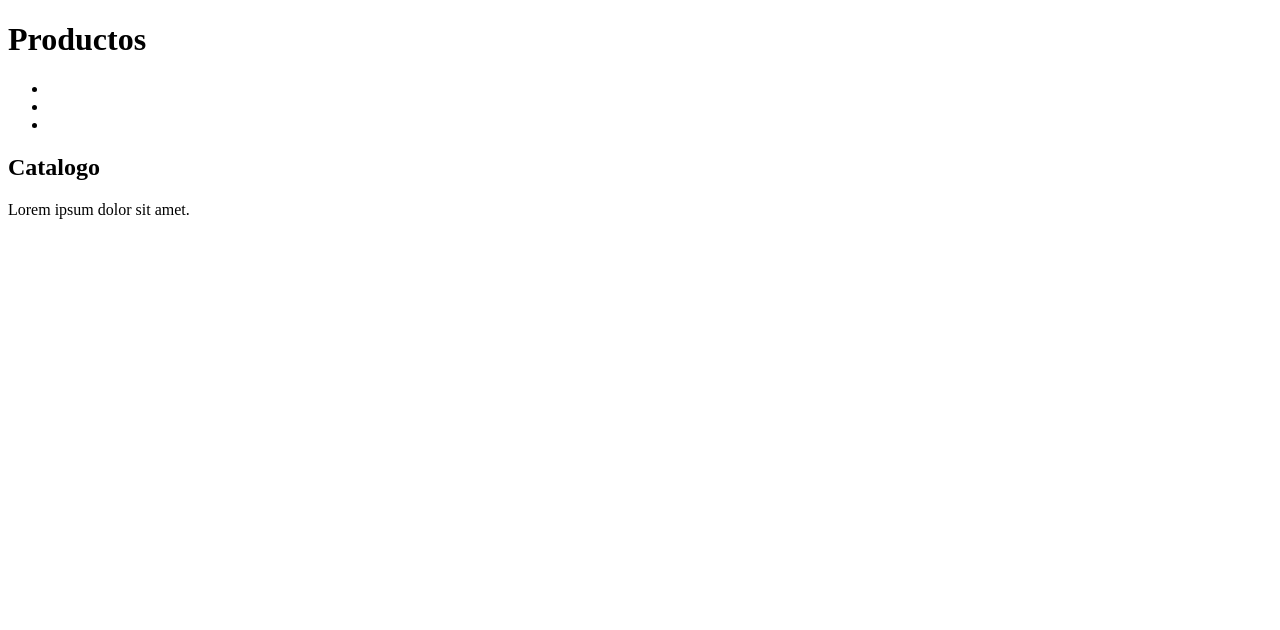
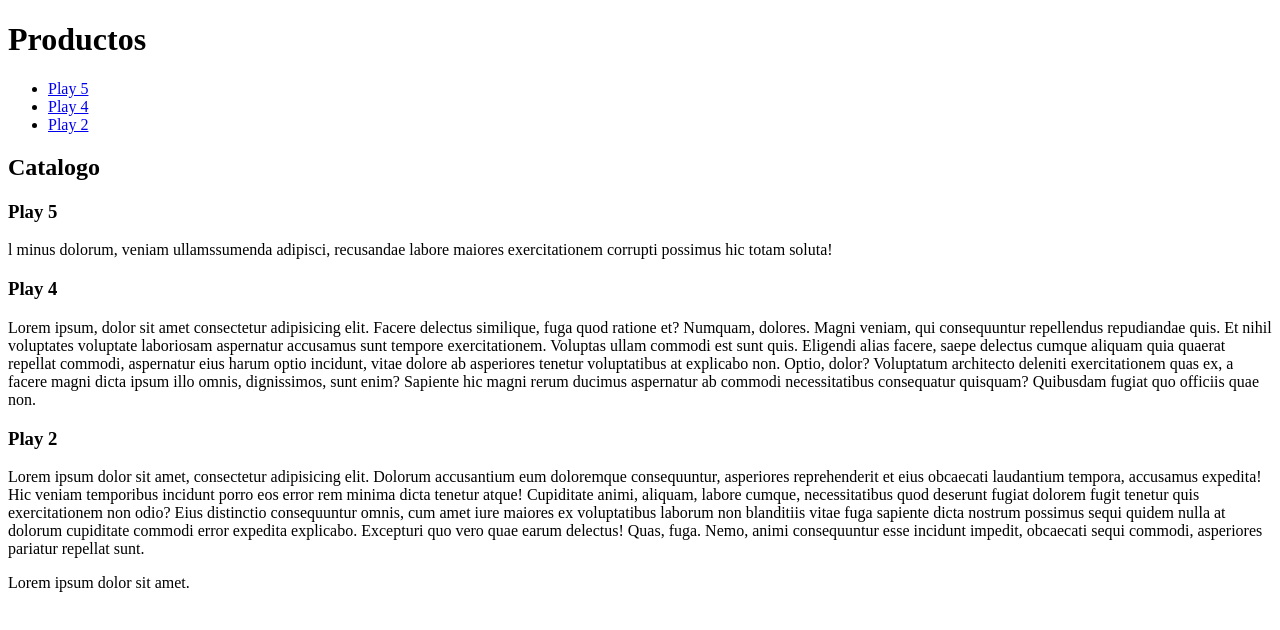
Before and after one commit to Chimuelo1014/Actividadfinal_stioweb-semantico-multiseccion, a plain HTML site: page productos.html in a window 1280 px wide. Drawn offline with Linux system fonts and the light colour scheme.

Commit message:
primeroconcambio

```diff
--- a/productos.html
+++ b/productos.html
@@ -14,9 +14,9 @@ Agrupados dentro de una <section>. -->
               <h1>Productos</h1>
               <nav>
                   <ul>
-                    <li><a href=""></a></li>
-                    <li><a href=""></a></li>
-                    <li><a href=""></a></li>
+                      <li><a href="#producto1">Play 5</a></li>
+                      <li><a href="#producto2">Play 4</a></li>
+                      <li><a href="#producto3">Play 2</a></li>
                   </ul>
 
               </nav>
@@ -25,16 +25,19 @@ Agrupados dentro de una <section>. -->
           <main>
               <section>
                   <h2>Catalogo</h2>
-                <article>
-                    <h3></h3>
+                  <article id="producto1">
+                      <h3>Play 5</h3>
+                      <p>l minus dolorum, veniam ullamssumenda adipisci, recusandae labore maiores exercitationem corrupti possimus hic totam soluta!</p>
                   </article>
 
-                <article>
-                    <h3></h3>
+                  <article id="producto2">
+                      <h3>Play 4</h3>
+                      <p>Lorem ipsum, dolor sit amet consectetur adipisicing elit. Facere delectus similique, fuga quod ratione et? Numquam, dolores. Magni veniam, qui consequuntur repellendus repudiandae quis. Et nihil voluptates voluptate laboriosam aspernatur accusamus sunt tempore exercitationem. Voluptas ullam commodi est sunt quis. Eligendi alias facere, saepe delectus cumque aliquam quia quaerat repellat commodi, aspernatur eius harum optio incidunt, vitae dolore ab asperiores tenetur voluptatibus at explicabo non. Optio, dolor? Voluptatum architecto deleniti exercitationem quas ex, a facere magni dicta ipsum illo omnis, dignissimos, sunt enim? Sapiente hic magni rerum ducimus aspernatur ab commodi necessitatibus consequatur quisquam? Quibusdam fugiat quo officiis quae non.</p>
                   </article>
 
-                <article>
-                    <h3></h3>
+                  <article id="producto3">
+                      <h3>Play 2</h3>
+                      <p>Lorem ipsum dolor sit amet, consectetur adipisicing elit. Dolorum accusantium eum doloremque consequuntur, asperiores reprehenderit et eius obcaecati laudantium tempora, accusamus expedita! Hic veniam temporibus incidunt porro eos error rem minima dicta tenetur atque! Cupiditate animi, aliquam, labore cumque, necessitatibus quod deserunt fugiat dolorem fugit tenetur quis exercitationem non odio? Eius distinctio consequuntur omnis, cum amet iure maiores ex voluptatibus laborum non blanditiis vitae fuga sapiente dicta nostrum possimus sequi quidem nulla at dolorum cupiditate commodi error expedita explicabo. Excepturi quo vero quae earum delectus! Quas, fuga. Nemo, animi consequuntur esse incidunt impedit, obcaecati sequi commodi, asperiores pariatur repellat sunt.</p>
 
                   </article>
               </section>
```
Also changed, not shown: blog.html (+29 -3 lines), contacto.html (+11 -0 lines), index.html (+2 -2 lines). Lines whose indentation alone changed are shown as unchanged.
